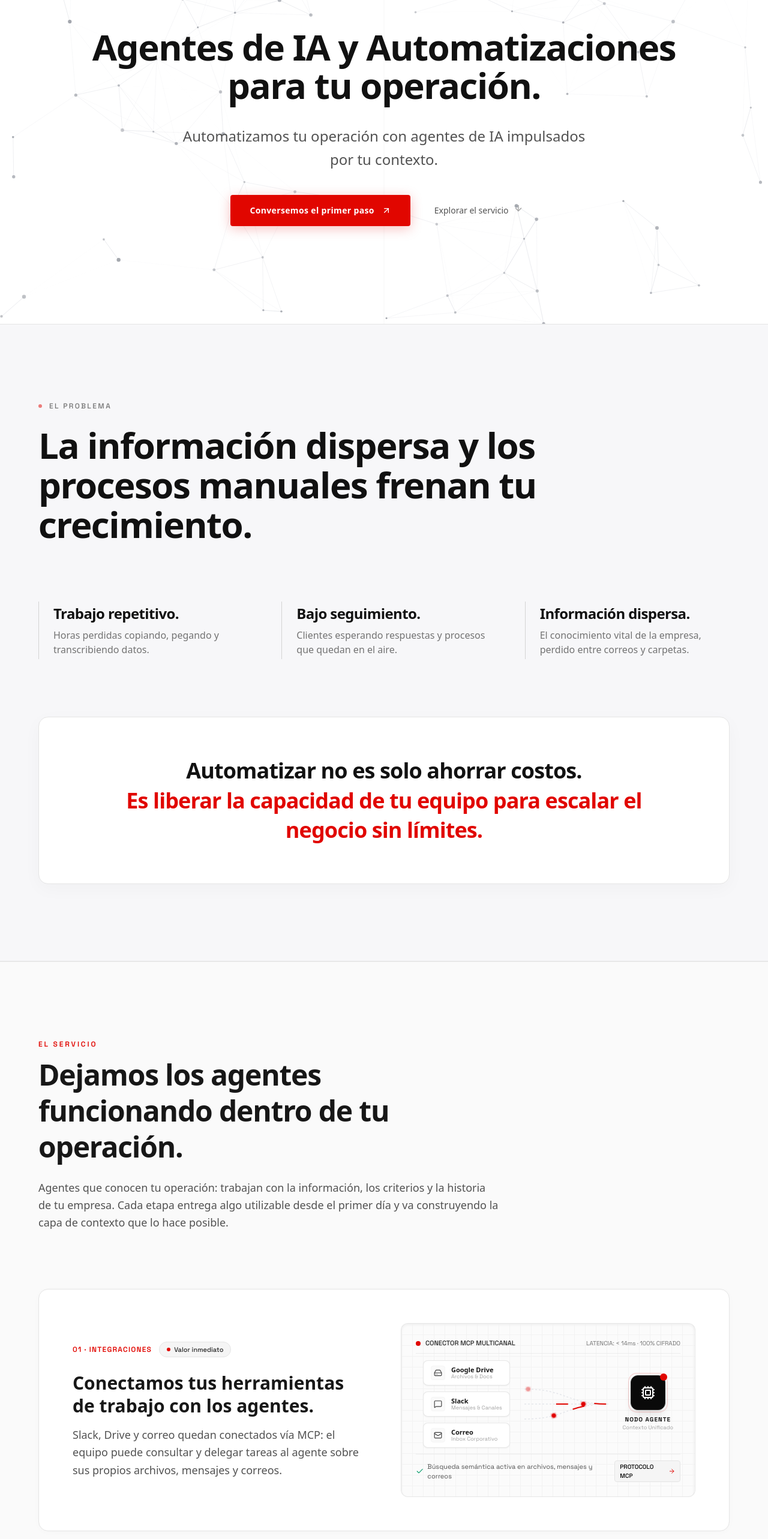
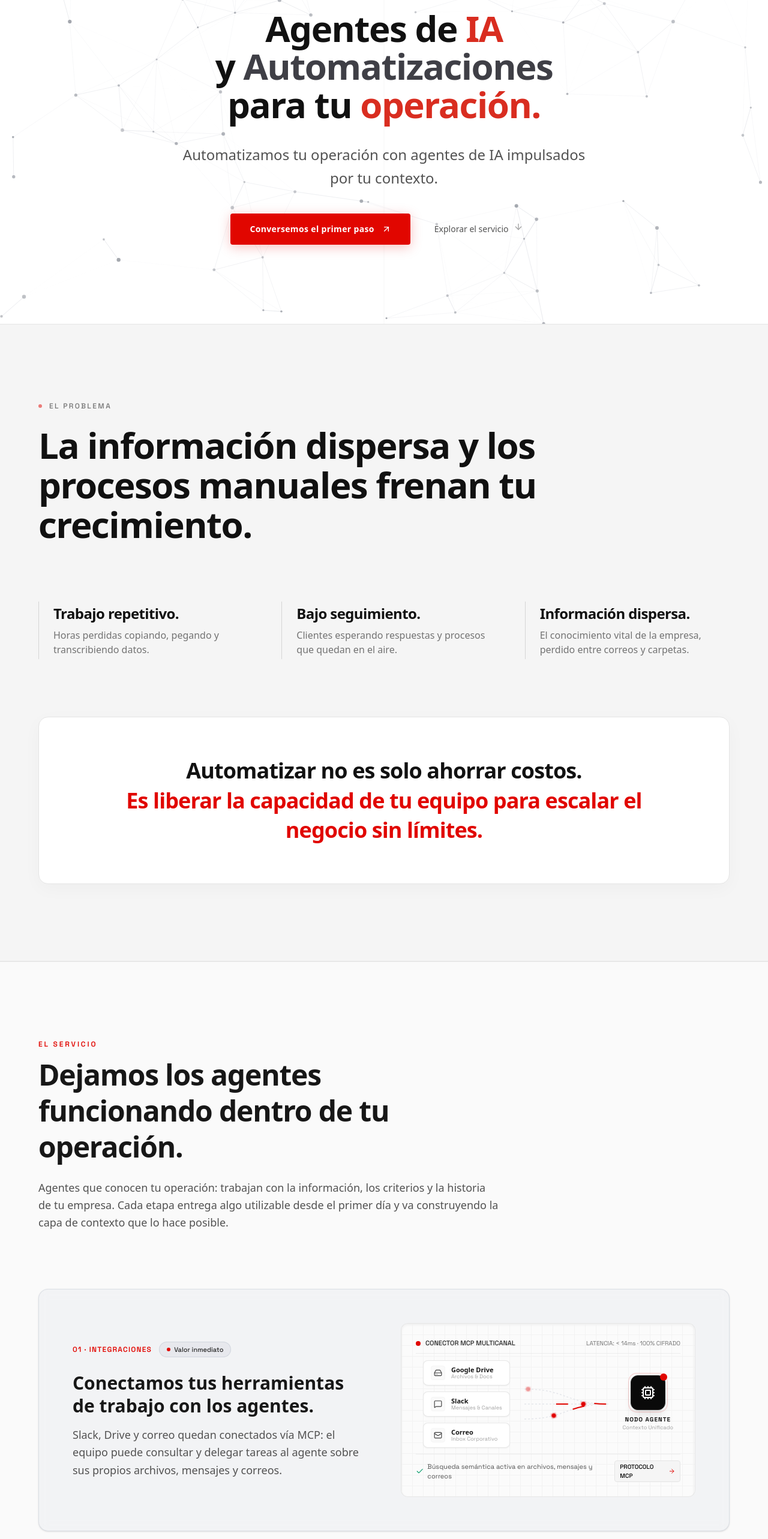
Before and after one commit to IRUBInacho/HorizonteLabs_landing, a React (Vite) app: page / in a window 1280 px wide. Shown: the part 180-2746 px from the top of the page at 60% size. Built offline with nearby package versions, Linux system fonts and the light colour scheme.

Commit message:
style: update landing page UI with refined color palette, improved hero typography, and modernized component background styles

```diff
--- a/src/components/BentoGrid.tsx
+++ b/src/components/BentoGrid.tsx
@@ -90,7 +90,7 @@ export const BentoGrid: React.FC = () => {
               whileInView={{ opacity: 1, y: 0 }}
               viewport={{ once: true, margin: '-60px' }}
               transition={{ duration: 0.85, ease: [0.16, 1, 0.3, 1] }}
-              className="group relative bg-white rounded-2xl p-8 sm:p-12 lg:p-14 border border-neutral-200 hover:border-[#E10600] transition-colors duration-500 shadow-[0_2px_12px_rgba(0,0,0,0.02)]"
+              className="group relative bg-[#1A365D]/[0.03] backdrop-blur-sm rounded-2xl p-8 sm:p-12 lg:p-14 border border-[#1A365D]/10 hover:border-[#E10600]/40 hover:bg-[#1A365D]/[0.05] transition-colors duration-500 shadow-sm"
             >
               <div className="grid grid-cols-1 lg:grid-cols-12 gap-8 lg:gap-14 items-center">
                 {/* Left Column: Text & Hierarchy (7 cols) */}
@@ -100,7 +100,7 @@ export const BentoGrid: React.FC = () => {
                     <span className="text-xs font-mono-code uppercase tracking-widest text-[#E10600] font-semibold">
                       {service.step} · {service.title}
                     </span>
-                    <span className="inline-flex items-center gap-1.5 px-3 py-1 rounded-full text-[11px] font-mono-code font-medium bg-neutral-100 text-neutral-800 border border-neutral-200 group-hover:border-[#E10600]/30 group-hover:bg-[#E10600]/5 transition-colors">
+                    <span className="inline-flex items-center gap-1.5 px-3 py-1 rounded-full text-[11px] font-mono-code font-medium bg-[#1A365D]/5 text-neutral-800 border border-[#1A365D]/10 group-hover:border-[#E10600]/30 group-hover:bg-[#E10600]/5 transition-colors">
                       <span className="w-1.5 h-1.5 rounded-full bg-[#E10600]" />
                       {service.tag}
                     </span>
--- a/src/components/HeroSection.tsx
+++ b/src/components/HeroSection.tsx
@@ -22,9 +22,16 @@ export const HeroSection: React.FC<HeroSectionProps> = ({ onOpenConsultation })
           initial={{ opacity: 0, y: 20 }}
           animate={{ opacity: 1, y: 0 }}
           transition={{ duration: 0.9, delay: 0.15, ease: [0.16, 1, 0.3, 1] }}
-          className="text-4xl sm:text-6xl md:text-7xl lg:text-6xl font-bold tracking-tight text-[#111111] leading-[1.06] mb-8"
+          className="text-4xl sm:text-6xl md:text-7xl lg:text-6xl font-bold tracking-tight leading-[1.06] mb-8"
         >
-          Agentes de IA y Automatizaciones para tu operación.
+          <span className="text-[#111111]">Agentes de </span>
+          <span className="text-[#D92D20]">IA</span>
+          <br />
+          <span className="text-[#111111]">y </span>
+          <span className="text-[#3F3F46]">Automatizaciones</span>
+          <br />
+          <span className="text-[#111111]">para tu </span>
+          <span className="text-[#D92D20]">operación.</span>
         </motion.h1>
 
         {/* Subtitle */}
--- a/src/components/ProblemSection.tsx
+++ b/src/components/ProblemSection.tsx
@@ -23,7 +23,7 @@ export const ProblemSection: React.FC = () => {
   return (
     <section
       id="problema"
-      className="py-24 sm:py-32 px-6 sm:px-10 lg:px-16 bg-[#F7F7F9] border-t border-b border-neutral-200 relative overflow-hidden"
+      className="py-24 sm:py-32 px-6 sm:px-10 lg:px-16 bg-neutral-100 border-t border-b border-neutral-200 relative overflow-hidden"
     >
       <div className="max-w-6xl mx-auto relative z-10">
 
```
